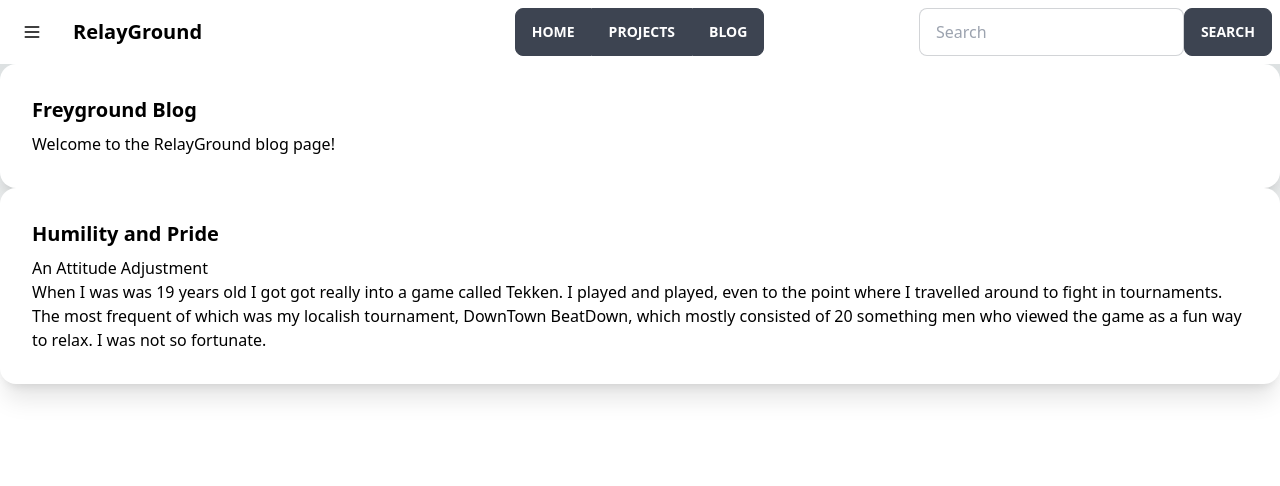
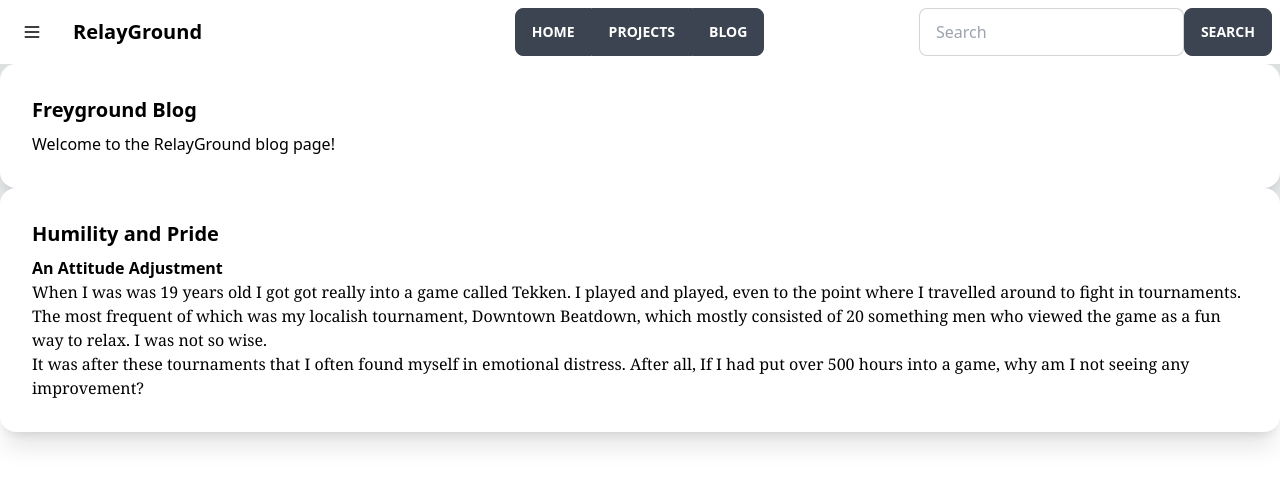
Before and after one commit to freylint/freyground, a Next.js app: page /blog in a window 1280 px wide. Shown: the top 486 px of the page. Built offline with nearby package versions, Linux system fonts and the light colour scheme.

Commit message:
Continue writing exit interview blog.

```diff
--- a/src/app/blog/page.tsx
+++ b/src/app/blog/page.tsx
@@ -27,17 +27,22 @@ const STechExit: BlogPost = {
   draft: true,
   Component: () => {
     return (
-      <article>
-        <h3>
+      <article className="font-serif">
+        <h3 className="font-sans font-bold">
           An Attitude Adjustment
         </h3>
         <p>
           When I was was 19 years old I got got really into a game called
           Tekken. I played and played, even to the point where I travelled
           around to fight in tournaments. The most frequent of which was
-          my localish tournament, DownTown BeatDown, which mostly consisted of
+          my localish tournament, Downtown Beatdown, which mostly consisted of
           20 something men who viewed the game as a fun way to relax.
-          I was not so fortunate.
+          I was not so wise.
+        </p>
+        <p>
+          It was after these tournaments that I often found myself in emotional
+          distress. After all, If I had put over 500 hours into a game, why am
+          I not seeing any improvement?
         </p>
       </article>
     );
```
